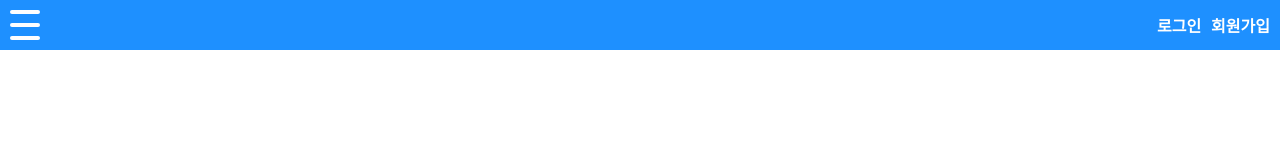
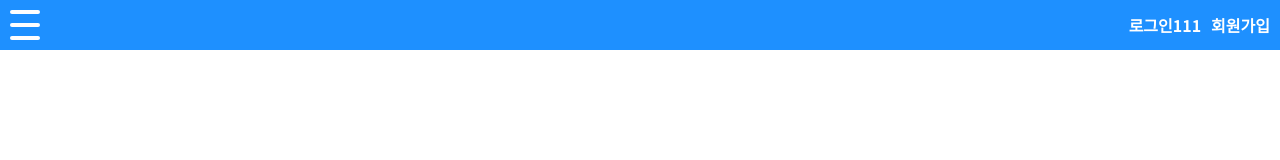
Before and after one commit to eorjs37/vue-typescript, a Vue app: page / in a window 1280 px wide. Shown: the top 160 px of the page. Built offline with nearby package versions, Linux system fonts and the light colour scheme.

Commit message:
fix : 웹훅 테스트

```diff
--- a/src/components/HeaderComponent.vue
+++ b/src/components/HeaderComponent.vue
@@ -8,7 +8,7 @@
             <span class="line"></span>
          </label>
          <nav>
-            <a>로그인</a>
+            <a>로그인111</a>
             <a>회원가입</a>
          </nav>
       </div>
```
